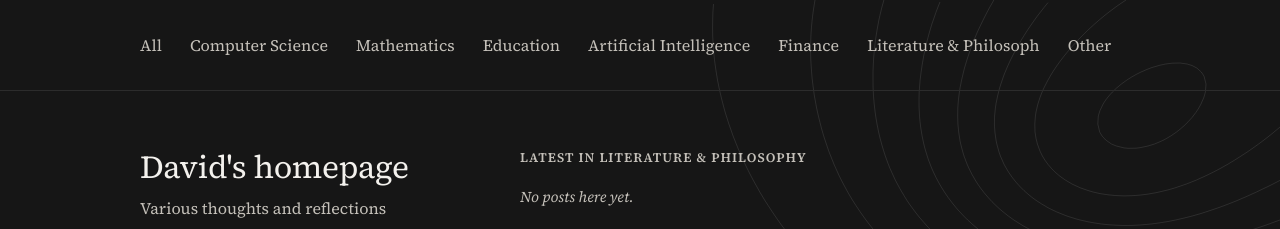
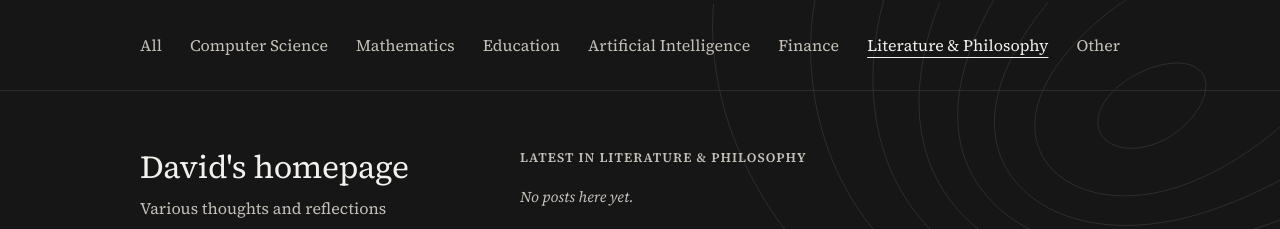
Before and after one commit to David-Berntsson/David-Berntsson.github.io, a Jekyll site: the page built from topics/literature-philosophy.md, in a window 1280 px wide. Shown: the top 229 px of the page. Built offline with Jekyll 4.4.1, drawn with Linux system fonts in a browser that asks for light colours.

Commit message:
Fix typo in Literature & Philosophy category

```diff
--- a/_config.yml
+++ b/_config.yml
@@ -22,7 +22,7 @@ topics:
     slug: artificial-intelligence
   - name: Finance
     slug: finance
-  - name: Literature & Philosoph
-    slug: Literature & Philosoph
+  - name: Literature & Philosophy
+    slug: Literature & Philosophy
   - name: Other
     slug: other
```
